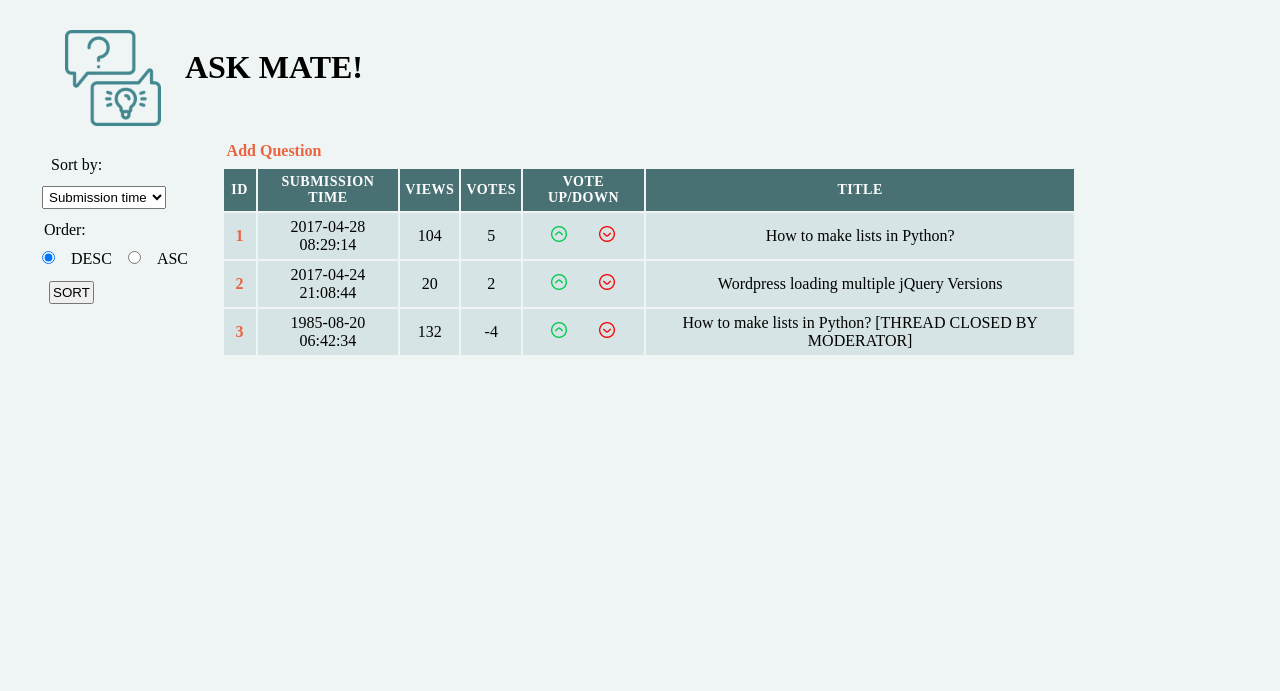
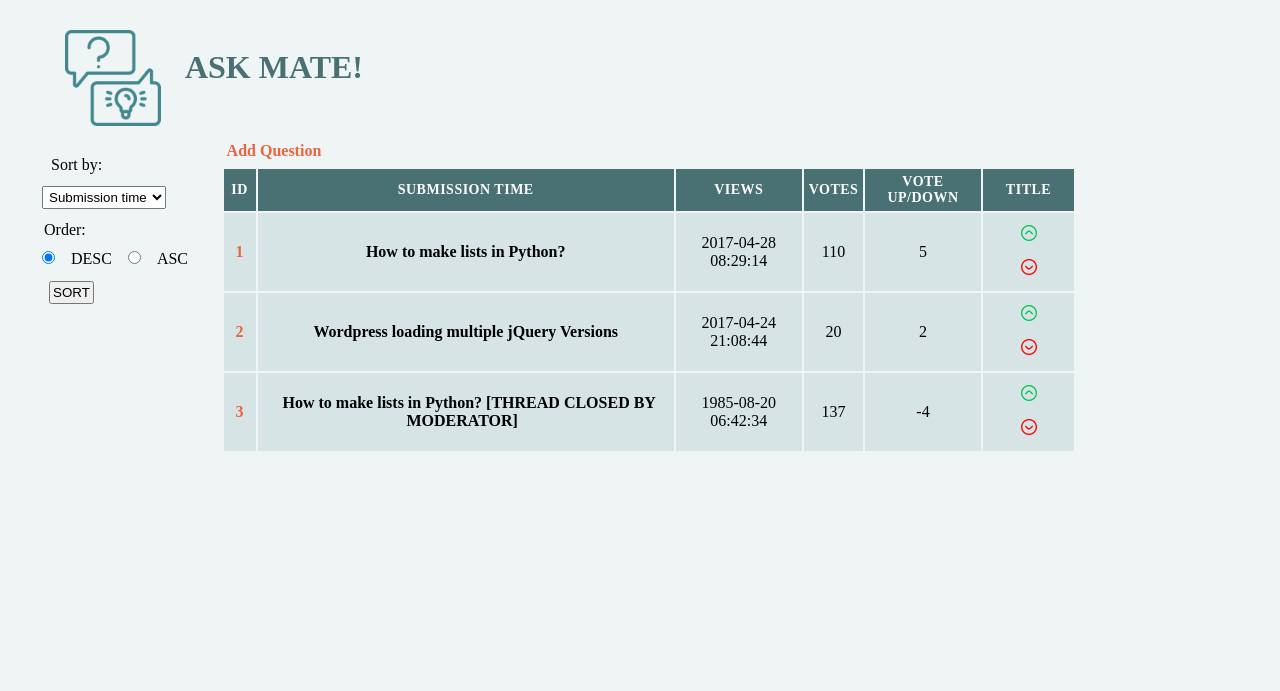
Before and after one commit to dapie346/AskMate, a Flask app: page / in a window 1280 px wide. Shown: the top 691 px of the page. Run offline with Flask 2, Linux system fonts and the light colour scheme.

Commit message:
minor visual changes + titles as links to question pages

```diff
--- a/sample_data/question.csv
+++ b/sample_data/question.csv
@@ -1,7 +1,7 @@
 id,submission_time,view_number,vote_number,title,message,image
 
-1,1493368154,104,5,How to make lists in Python?,"I am totally new to this, any hints?",
+1,1493368154,110,5,How to make lists in Python?,"I am totally new to this, any hints?",
 
 2,1493068124,20,2,Wordpress loading multiple jQuery Versions,I developed a plugin that uses the jquery booklet plugin (http://builtbywill.com/booklet/#/) this plugin binds a function to $ so I cann call $('.myBook').booklet();,
 
-3,0493368154,132,-4,How to make lists in Python? [THREAD CLOSED BY MODERATOR],"I am totally new to this, any hints?",
+3,0493368154,137,-4,How to make lists in Python? [THREAD CLOSED BY MODERATOR],"I am totally new to this, any hints?",
--- a/static/style.css
+++ b/static/style.css
@@ -53,6 +53,7 @@ td,th {
 
 .title-td {
     max-width: 500px;
+    color: black;
 }
 
 #author-tag {
@@ -77,6 +78,7 @@ td,th {
 .header-text {
     float: right;
     padding-top: 25px;
+    color: #497174
 }
 
 header {
--- a/templates/home_page.html
+++ b/templates/home_page.html
@@ -47,6 +47,7 @@
                 <tr>
                     {# <td><a href="{{ url_for('dynamic_route',id=x.id)}}">{{x.id}}</a></td> #}
                     <td><a href="{{ url_for('show_question', question_id = x.id) }}">{{x.id}}</a></td>
+                    <td><a href="{{ url_for('show_question', question_id = x.id) }}" class="title-td">{{x.title}}</a></td>
                     <td>{{ x.submission_time }}</td>
                     <td>{{ x.view_number }}</td>
                     <td>{{ x.vote_number }}</td>
@@ -58,7 +59,7 @@
                             <img src="{{ url_for('static', filename='images/angle-circle-down.png') }}">
                         </a>
                     </td>
-                    <td class="title-td">{{x.title}}</td>
+
                     {# <td>{{x.message}}</td> #}
                 </tr>
                 {% endfor %}
```
